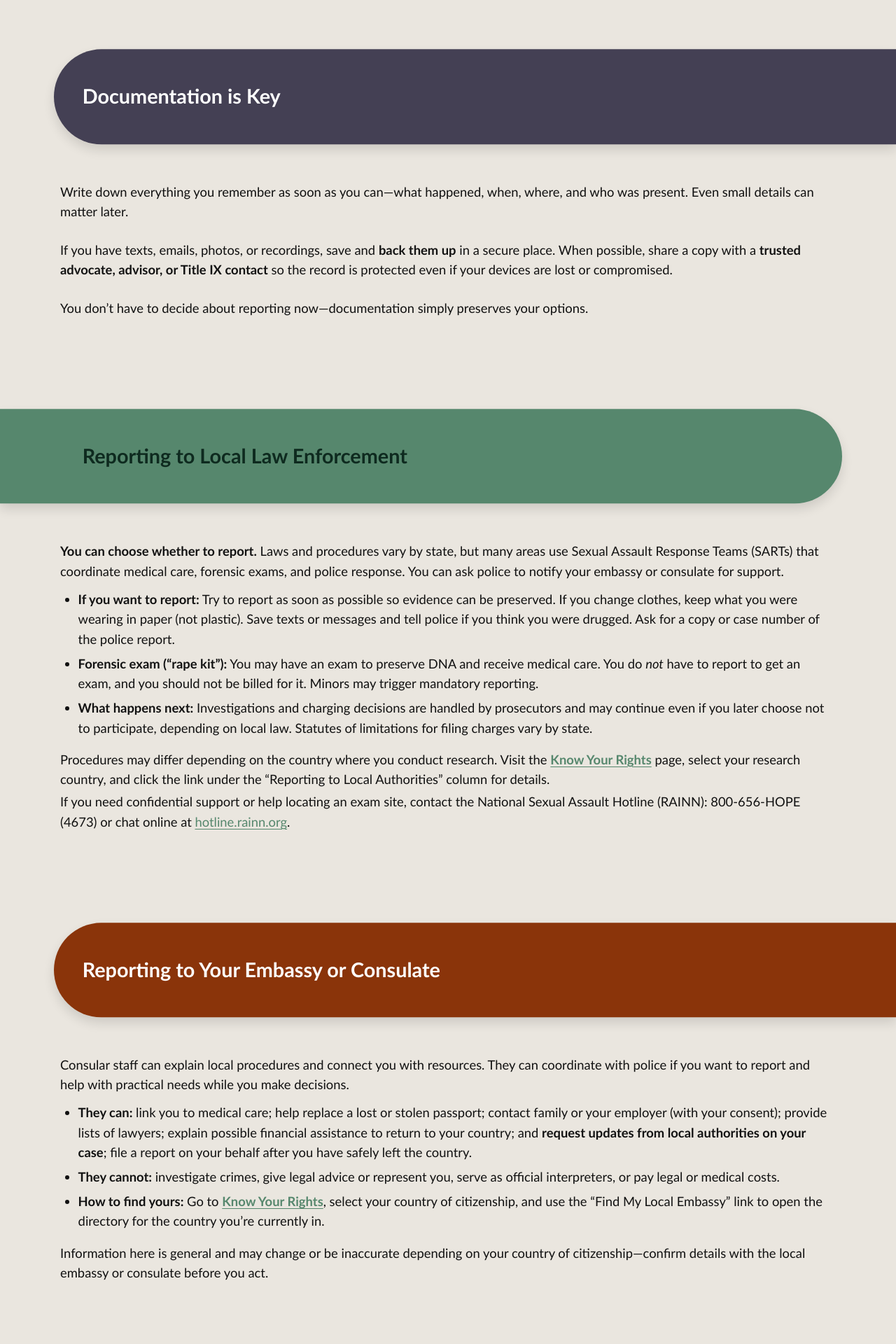
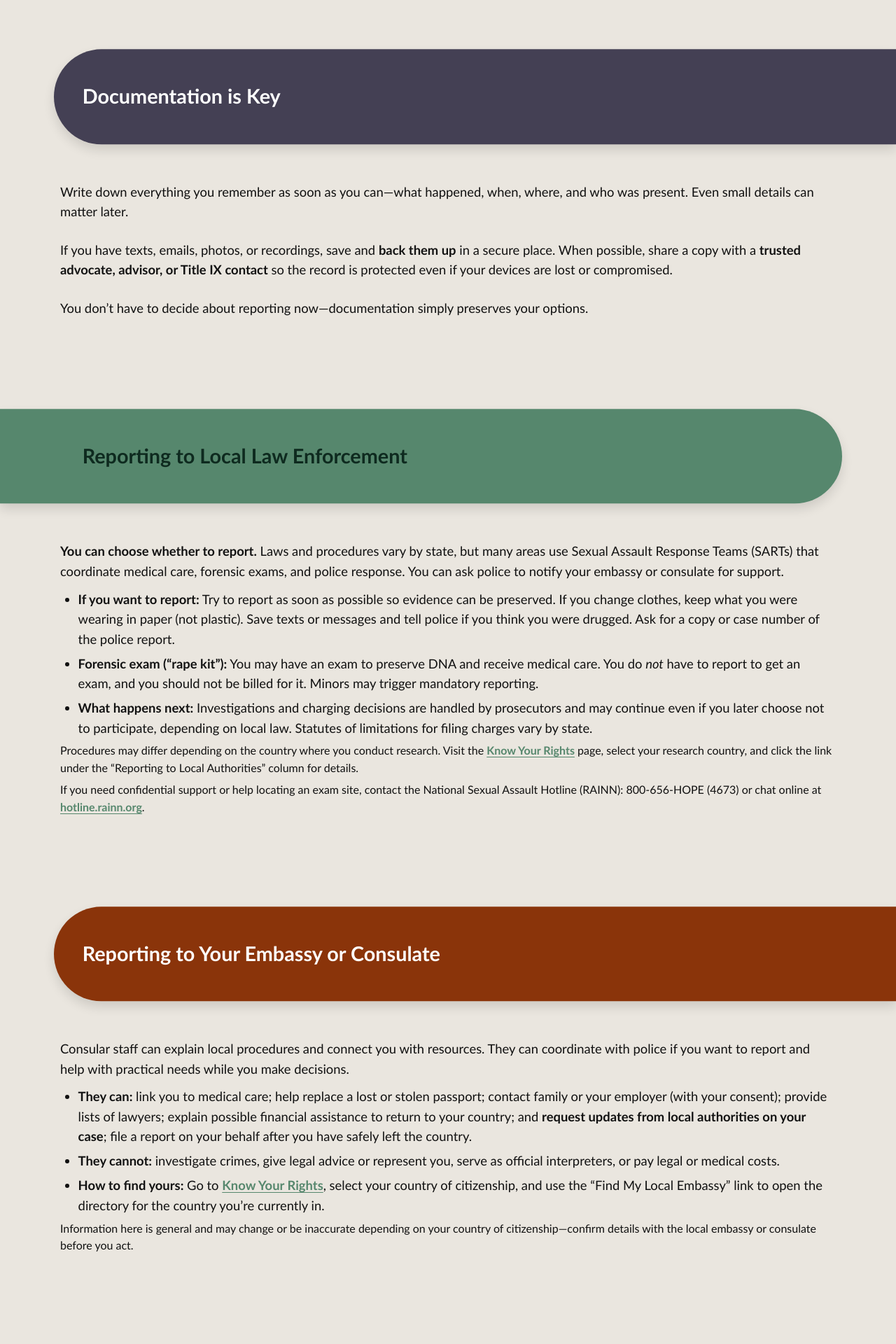
Before and after one commit to AnthroSafetyWarrior/GoldenTrowelProject, a Jekyll site: the page built from _pages/reporting.html, in a window 1280 px wide. Shown: the part 2236-4156 px from the top of the page at 70% size. Built offline with Jekyll 4.4.1, drawn with Linux system fonts in a browser that asks for light colours; after the commit the page ends 4115 px from its top, so only the background shows below that.

Commit message:
updating name

```diff
--- a/_pages/reporting.html
+++ b/_pages/reporting.html
@@ -99,10 +99,10 @@ hero_tint: .40                        # optional (0–1: higher = more maroon ov
       <li><strong>Forensic exam (“rape kit”):</strong> You may have an exam to preserve DNA and receive medical care. You do <em>not</em> have to report to get an exam, and you should not be billed for it. Minors may trigger mandatory reporting.</li>
       <li><strong>What happens next:</strong> Investigations and charging decisions are handled by prosecutors and may continue even if you later choose not to participate, depending on local law. Statutes of limitations for filing charges vary by state.</li>
     </ul>
-<p class="lede">
+<p class="lede-note" style="margin-top:.4rem; font-size:1em;">
 Procedures may differ depending on the country where you conduct research. Visit the <a href="{{ '/yourrights.html' | relative_url }}"><strong>Know Your Rights</strong></a> page, select your research country, and click the link under the “Reporting to Local Authorities” column for details.</p>
-    <p class="lede">
-      If you need confidential support or help locating an exam site, contact the National Sexual Assault Hotline (RAINN): 800-656-HOPE (4673) or chat online at <a href="https://hotline.rainn.org">hotline.rainn.org</a>.
+<p class="lede-note" style="margin-top:.4rem; font-size:1em;">
+      If you need confidential support or help locating an exam site, contact the National Sexual Assault Hotline (RAINN): 800-656-HOPE (4673) or chat online at <strong><a href="https://hotline.rainn.org">hotline.rainn.org</a></strong>.
     </p>
   </div>
 </section>
@@ -119,7 +119,7 @@ Procedures may differ depending on the country where you conduct research. Visit
         <li><strong>They cannot:</strong> investigate crimes, give legal advice or represent you, serve as official interpreters, or pay legal or medical costs.</li>
         <li><strong>How to find yours:</strong> Go to <a href="{{ '/yourrights.html' | relative_url }}"><strong>Know Your Rights</strong></a>, select your country of citizenship, and use the “Find My Local Embassy” link to open the directory for the country you’re currently in.</li>
       </ul>
-      <p class="lede">
+<p class="lede-note" style="margin-top:.4rem; font-size:1em;">
         Information here is general and may change or be inaccurate depending on your country of citizenship—confirm details with the local embassy or consulate before you act.
       </p>
     </div>
```
